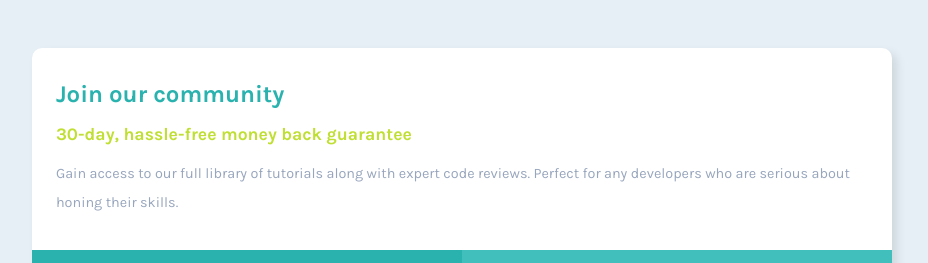
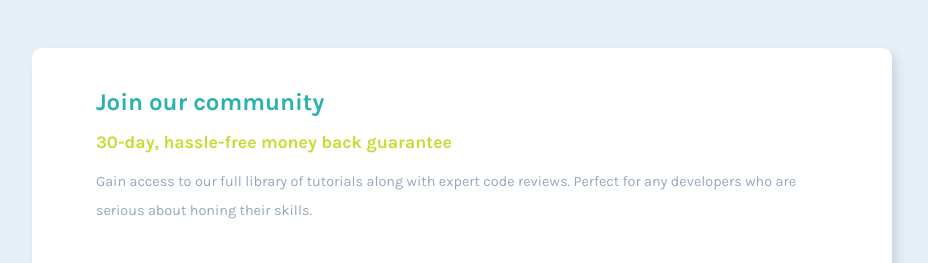
Before and after one commit to irenekyc/simple-grid-price-card, a plain HTML site: page index.html in a window 1280 px wide. Shown: the top 263 px of the page, without its empty margins (178-1106 px from the left). Drawn offline with Linux system fonts and the light colour scheme.

Commit message:
change padding value for desktop version so that the content looks more focus

```diff
--- a/style.css
+++ b/style.css
@@ -121,10 +121,12 @@ p{
 
 
 @media (min-width:900px){
-
+    :root{
+        --section-padding: 2.5rem 4rem;
+    }
     .section-price{
         width:80%;
-        max-width:1000px;
+        max-width:900px;
         display:grid;
         grid-template-columns: 1fr 1fr;
         grid-template-areas:
@@ -134,6 +136,7 @@ p{
 
     .section-price-intro{
         grid-area: intro;
+
     }
 
     .section-price-card{
```
